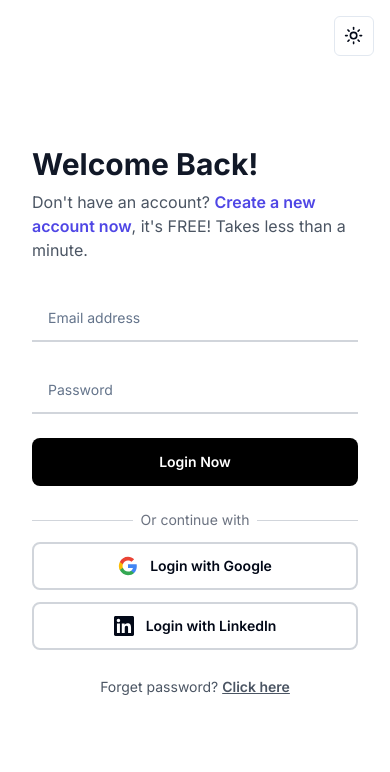
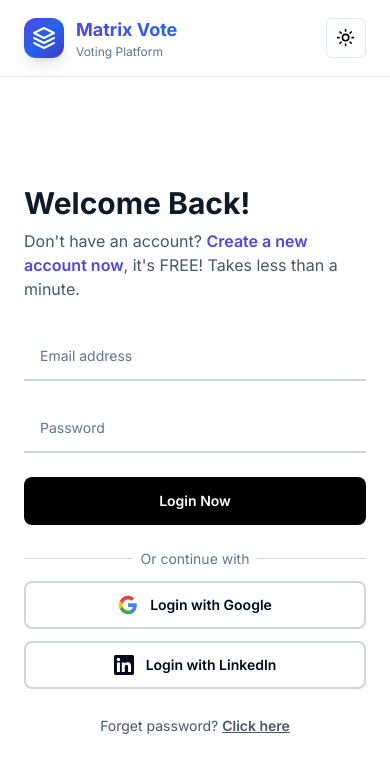
Before and after one commit to Adarshow/Matrix-Vote, a Next.js app: page /login in a window 390 px wide. Shown: the top 772 px of the page. Built offline with nearby package versions, Linux system fonts and the light colour scheme.

Commit message:
Updated ui for obile view and results page

```diff
--- a/app/complete-profile/page.tsx
+++ b/app/complete-profile/page.tsx
@@ -166,11 +166,33 @@ export default function CompleteProfile() {
       </div>
 
       {/* Right Side - Form */}
-      <div className="w-full lg:w-1/2 flex items-center justify-center p-8 bg-white dark:bg-gray-900">
-        <div className="lg:hidden absolute top-4 right-4 z-50">
+      <div className="w-full lg:w-1/2 flex flex-col bg-white dark:bg-gray-900">
+        {/* Mobile Header */}
+        <div className="lg:hidden w-full px-6 py-4 border-b border-gray-200 dark:border-gray-800 bg-white dark:bg-gray-900">
+          <div className="flex items-center justify-between">
+            <div className="flex items-center gap-3">
+              <div className="w-10 h-10 bg-gradient-to-br from-indigo-600 via-blue-600 to-indigo-700 rounded-xl flex items-center justify-center shadow-lg">
+                <svg viewBox="0 0 24 24" fill="white" className="w-6 h-6">
+                  <path d="M12 2L2 7l10 5 10-5-10-5zM2 17l10 5 10-5M2 12l10 5 10-5" stroke="white" strokeWidth="2" strokeLinecap="round" strokeLinejoin="round" fill="none"/>
+                </svg>
+              </div>
+              <div>
+                <h1 className="text-lg font-bold bg-gradient-to-r from-indigo-600 to-blue-600 dark:from-indigo-400 dark:to-blue-400 bg-clip-text text-transparent">
+                  Matrix Vote
+                </h1>
+                <p className="text-xs text-gray-500 dark:text-gray-400">Voting Platform</p>
+              </div>
+            </div>
+            <ThemeToggle />
+          </div>
+        </div>
+
+        {/* Desktop Theme Toggle */}
+        <div className="hidden lg:block absolute top-4 right-4 z-50">
           <ThemeToggle />
         </div>
 
+        <div className="flex-1 flex items-center justify-center p-6 sm:p-8">
         <div className="w-full max-w-md">
           <div className="mb-8">
             <h2 className="text-3xl font-bold text-gray-900 dark:text-white mb-2">
@@ -247,6 +269,7 @@ export default function CompleteProfile() {
             <span>Protected by enterprise-grade security</span>
           </div>
         </div>
+        </div>
       </div>
     </div>
   )
--- a/app/login/page.tsx
+++ b/app/login/page.tsx
@@ -96,11 +96,33 @@ function LoginForm() {
         </div>
       </div>
 
-      <div className="w-full lg:w-1/2 flex items-center justify-center p-8 bg-white dark:bg-gray-900">
-        <div className="lg:hidden absolute top-4 right-4 z-50">
+      <div className="w-full lg:w-1/2 flex flex-col bg-white dark:bg-gray-900">
+        {/* Mobile Header */}
+        <div className="lg:hidden w-full px-6 py-4 border-b border-gray-200 dark:border-gray-800 bg-white dark:bg-gray-900">
+          <div className="flex items-center justify-between">
+            <div className="flex items-center gap-3">
+              <div className="w-10 h-10 bg-gradient-to-br from-indigo-600 via-blue-600 to-indigo-700 rounded-xl flex items-center justify-center shadow-lg">
+                <svg viewBox="0 0 24 24" fill="white" className="w-6 h-6">
+                  <path d="M12 2L2 7l10 5 10-5-10-5zM2 17l10 5 10-5M2 12l10 5 10-5" stroke="white" strokeWidth="2" strokeLinecap="round" strokeLinejoin="round" fill="none"/>
+                </svg>
+              </div>
+              <div>
+                <h1 className="text-lg font-bold bg-gradient-to-r from-indigo-600 to-blue-600 dark:from-indigo-400 dark:to-blue-400 bg-clip-text text-transparent">
+                  Matrix Vote
+                </h1>
+                <p className="text-xs text-gray-500 dark:text-gray-400">Voting Platform</p>
+              </div>
+            </div>
+            <ThemeToggle />
+          </div>
+        </div>
+
+        {/* Desktop Theme Toggle */}
+        <div className="hidden lg:block absolute top-4 right-4 z-50">
           <ThemeToggle />
         </div>
 
+        <div className="flex-1 flex items-center justify-center p-6 sm:p-8">
         <div className="w-full max-w-md">
           <div className="mb-8">
             <h2 className="text-3xl font-bold text-gray-900 dark:text-white mb-2">
@@ -219,6 +241,7 @@ function LoginForm() {
             </Link>
           </div>
         </div>
+        </div>
       </div>
     </div>
   )
--- a/app/register/page.tsx
+++ b/app/register/page.tsx
@@ -202,11 +202,33 @@ export default function RegisterPage() {
       </div>
 
       {/* Right Side - Form */}
-      <div className="w-full lg:w-1/2 flex items-center justify-center p-8 bg-white dark:bg-gray-900">
-        <div className="lg:hidden absolute top-4 right-4 z-50">
+      <div className="w-full lg:w-1/2 flex flex-col bg-white dark:bg-gray-900">
+        {/* Mobile Header */}
+        <div className="lg:hidden w-full px-6 py-4 border-b border-gray-200 dark:border-gray-800 bg-white dark:bg-gray-900">
+          <div className="flex items-center justify-between">
+            <div className="flex items-center gap-3">
+              <div className="w-10 h-10 bg-gradient-to-br from-indigo-600 via-blue-600 to-indigo-700 rounded-xl flex items-center justify-center shadow-lg">
+                <svg viewBox="0 0 24 24" fill="white" className="w-6 h-6">
+                  <path d="M12 2L2 7l10 5 10-5-10-5zM2 17l10 5 10-5M2 12l10 5 10-5" stroke="white" strokeWidth="2" strokeLinecap="round" strokeLinejoin="round" fill="none"/>
+                </svg>
+              </div>
+              <div>
+                <h1 className="text-lg font-bold bg-gradient-to-r from-indigo-600 to-blue-600 dark:from-indigo-400 dark:to-blue-400 bg-clip-text text-transparent">
+                  Matrix Vote
+                </h1>
+                <p className="text-xs text-gray-500 dark:text-gray-400">Voting Platform</p>
+              </div>
+            </div>
+            <ThemeToggle />
+          </div>
+        </div>
+
+        {/* Desktop Theme Toggle */}
+        <div className="hidden lg:block absolute top-4 right-4 z-50">
           <ThemeToggle />
         </div>
 
+        <div className="flex-1 flex items-center justify-center p-6 sm:p-8">
         <div className="w-full max-w-md">
           {success ? (
             <div className="text-center space-y-4">
--- a/app/results/page.tsx
+++ b/app/results/page.tsx
@@ -122,7 +122,11 @@ export default function ResultsPage() {
     )
   }
 
-  const winner = candidates.length > 0 ? candidates[0] : null
+  // Check for ties - find all candidates with the highest vote count
+  const maxVotes = candidates.length > 0 ? Math.max(...candidates.map(c => c.voteCount)) : 0
+  const winners = candidates.filter(c => c.voteCount === maxVotes && maxVotes > 0)
+  const isTie = winners.length > 1
+  const winner = winners.length === 1 ? winners[0] : null
 
   return (
     <div className="min-h-screen bg-gradient-to-br from-gray-50 via-blue-50 to-indigo-50 dark:from-gray-950 dark:via-gray-900 dark:to-gray-900">
@@ -248,7 +252,38 @@ export default function ResultsPage() {
               </div>
             </CardHeader>
             <CardContent className="pt-0 relative z-10">
-              {winner && winner.voteCount > 0 ? (
+              {isTie ? (
+                <div className="text-center py-6">
+                  <div className="flex items-center justify-center gap-2 mb-4">
+                    {winners.slice(0, 3).map((w, idx) => (
+                      <div key={w.id} className={`relative ${idx === 1 ? 'z-20 scale-110' : idx === 0 ? 'z-10' : 'z-0'}`}>
+                        <div className="relative w-16 h-16 rounded-full overflow-hidden bg-white ring-4 ring-purple-400 shadow-xl">
+                          <Image
+                            src={w.image}
+                            alt={w.name}
+                            fill
+                            className="object-cover"
+                          />
+                        </div>
+                      </div>
+                    ))}
+                  </div>
+                  <div className="inline-flex items-center gap-2 px-4 py-2 bg-gradient-to-r from-purple-100 to-pink-100 dark:from-purple-900/40 dark:to-pink-900/40 rounded-full mb-3">
+                    <Trophy className="w-5 h-5 text-purple-600 dark:text-purple-400" />
+                    <span className="text-lg font-bold text-purple-700 dark:text-purple-300">It's a Tie!</span>
+                  </div>
+                  <p className="text-sm text-gray-600 dark:text-gray-400 mb-2">
+                    {winners.length} candidates are tied with {maxVotes} vote{maxVotes !== 1 ? 's' : ''} each
+                  </p>
+                  <div className="flex flex-wrap gap-2 justify-center mt-4">
+                    {winners.map((w) => (
+                      <span key={w.id} className="px-3 py-1 bg-white dark:bg-gray-800 rounded-full text-sm font-medium text-gray-700 dark:text-gray-300 border border-purple-200 dark:border-purple-800">
+                        {w.name}
+                      </span>
+                    ))}
+                  </div>
+                </div>
+              ) : winner && winner.voteCount > 0 ? (
                 <div className="flex items-center gap-5">
                   <div className="relative">
                     <div className="absolute inset-0 bg-gradient-to-br from-amber-400 to-orange-500 rounded-full blur-md opacity-50 animate-pulse"></div>
```
